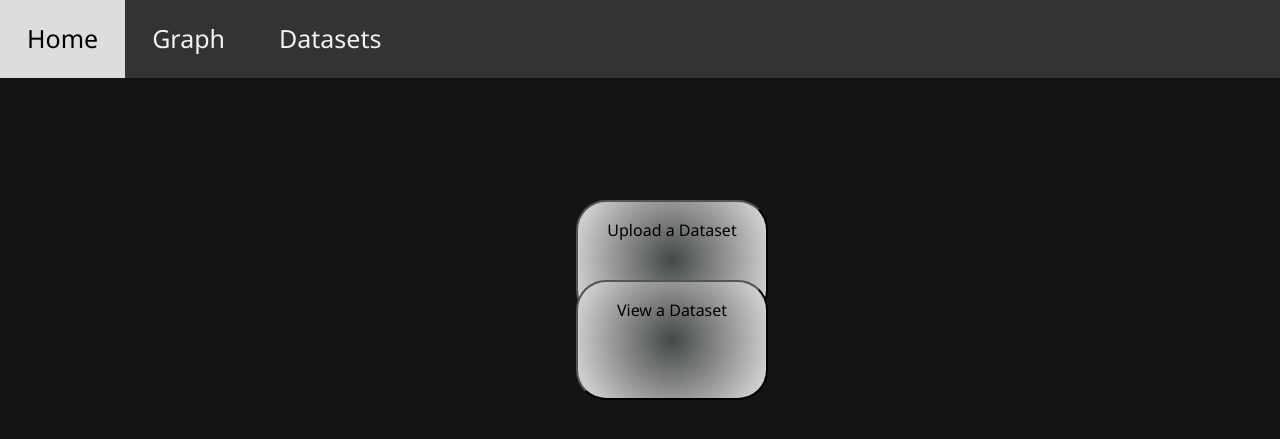
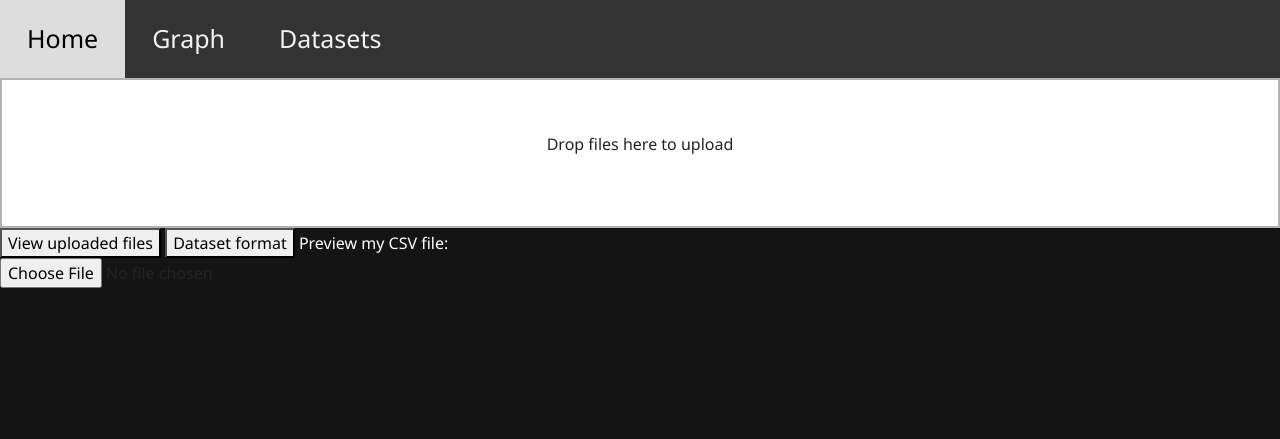
Before and after one commit to KiffBeatz/hamming-doe, a Django app: page /datasets/ in a window 1280 px wide. Shown: the top 439 px of the page. Run offline with Django 3.2, Linux system fonts and the light colour scheme; some libraries are stand-ins or nearby versions.

Commit message:
combined the datasets/upload and datasets/csv_view page

```diff
--- a/doe/doe_app/static/csv_view.css
+++ /dev/null
@@ -1,43 +0,0 @@
-table {
-    border-collapse: collapse;
-    border-radius: 5px;
-    box-shadow: 0 0 4px rgba(0, 0, 0, 0.25);
-    overflow: hidden;
-    font-family: "Quicksand", sans-serif;
-    font-weight: bold;
-    font-size: 14px;
-    margin-top: 10px;
-    margin-left: 10px;
-}
-
-.csvViewInput {
-    background: radial-gradient(circle, rgb(69, 73, 72) 0%, rgb(223, 223, 223) 100%);
-    background-position: center;
-    display: grid;
-    border-radius: 30px;
-    padding: 1em;
-}
-
-.csvViewForm {
-    margin-top: 10px;
-    margin-left: 10px;
-}
-
-th {
-    background: tblue;
-    color: black;
-    text-align: left;
-}
-
-th,
-td {
-    padding: 10px 20px;
-}
-
-tr:nth-child(odd) {
-	background: lightblue;
-}
-
-tr:nth-child(even) {
-    background: #eeeeee;
-}
--- a/doe/doe_app/static/dataset_style.css
+++ /dev/null
@@ -1,26 +0,0 @@
-.Upload {
-    left: 45%;
-    top: 25%;
-    height: 15%;
-    width: 15%;
-    background: radial-gradient(circle, rgb(69, 73, 72) 0%, rgb(223, 223, 223) 100%);
-    background-position: center;
-    display: grid;
-    position: absolute;
-    border-radius: 30px;
-    padding: 1em;
-    margin-bottom: 1em;
-}
-.CSV_View {
-    left: 45%;
-    top: 35%;
-    height: 15%;
-    width: 15%;
-    background: radial-gradient(circle, rgb(69, 73, 72) 0%, rgb(223, 223, 223) 100%);
-    background-position: center;
-    display: grid;
-    position: absolute;
-    border-radius: 30px;
-    padding: 1em;
-    margin-bottom: 1em;
-}
--- a/doe/doe_app/static/upload_style.css
+++ /dev/null
@@ -1,35 +0,0 @@
-.ViewFiles {
-    margin-left: auto;
-    margin-right: auto;
-    height: 30%;
-    width: 30%;
-    background: radial-gradient(circle, rgb(69, 73, 72) 0%, rgb(223, 223, 223) 100%);
-    display: grid;
-    margin-top: 20px;
-    border-radius: 30px;
-    padding: 1.5em;
-}
-
-.CSVFormat {
-  margin-left: auto;
-  margin-right: auto;
-  height: 30%;
-  width: 30%;
-  background: radial-gradient(circle, rgb(69, 73, 72) 0%, rgb(223, 223, 223) 100%);
-  display: grid;
-  margin-top: 20px;
-  border-radius: 30px;
-  padding: 1.5em;
-}
-
-.dz {
-		margin-left: auto;
-		margin-right: auto;
-		margin-top: 20px;
-		margin-bottom: 20px;
-		height: 200px;
-		width: 800px;
-		border-radius: 30px;
-    border: solid;
-		border-color: gray;
-}
--- a/doe/doe_app/templates/base.html
+++ b/doe/doe_app/templates/base.html
@@ -15,9 +15,7 @@
 		<script type="module" src="{% static 'csv_view.js' %}"></script>
     <!-- Custom CSS and JS-->
     <link rel="stylesheet" href="{% static 'base_style.css' %}">
-    <link rel="stylesheet" href="{% static 'upload_style.css' %}">
-    <link rel="stylesheet" href="{% static 'dataset_style.css' %}">
-		<link rel="stylesheet" href="{% static 'csv_view.css' %}">
+    <link rel="stylesheet" href="{% static 'datasets.css' %}">
 
     <title>{% block title %}Dynamic DOE{% endblock %}</title>
 </head>
--- a/doe/doe_app/templates/datasets.html
+++ b/doe/doe_app/templates/datasets.html
@@ -1,18 +1,31 @@
 {% extends "base.html" %}
 
-{% block title %}Datasets{% endblock %}
+{% block title %}Upload Datasets{% endblock %}
 
 {% block content %}
 
-<meta name="viewport" content="width=device-width, inital-scale=1">
-<button class="Upload" onclick="clickUpload()">Upload a Dataset</button>
-<button class="CSV_View" onclick="clickCSV_View()">View a Dataset</button>
+<form action="/datasets" class="dropzone dz">
+    {% csrf_token %}
+    <div class="fallback">
+        <input name="file" type="file" multiple />
+    </div>
+</form>
+<button class="ViewFiles" onclick="clickViewFiles()">View uploaded files</button>
+<button class="CSVFormat" onclick="CSVFormat()">Dataset format</button>
+<label class="l1" for="csvFileInput" style="color:rgba(255, 255, 255,
+1);">Preview my CSV file:</label><br>
+<form class="csvViewForm">
+    <input type="file" class="csvViewInput" id="csvFileInput" style="padding-bottom: 15px">
+</form>
+<form class="">
+    <table id="csvRoot"></table>
+</form>
 <script>
-    function clickUpload() {
-        location.href = "http://127.0.0.1:8000/datasets/upload"
+    function clickViewFiles() {
+        location.href = "http://127.0.0.1:8000/datasets/view"
     }
-    function clickCSV_View() {
-        location.href = "http://127.0.0.1:8000/datasets/csv_view"
+    function CSVFormat() {
+        location.href = "http://127.0.0.1:8000/datasets/format"
     }
 </script>
 {% endblock %}
--- a/doe/doe_app/urls.py
+++ b/doe/doe_app/urls.py
@@ -5,8 +5,6 @@ urlpatterns = [
     path('', views.home, name='home'),
     path('graph/', views.graph, name='graph'),
     path('datasets/', views.datasets, name='datasets'),
-    path('datasets/upload', views.upload, name='upload'),
-	path('datasets/csv_view', views.csv_view, name='csv_view'),
     path('datasets/view', views.view, name='view'),
     path('datasets/format', views.format, name='format'),
     #path('stores/<int:store_id>/',stores_views.detail),
--- a/doe/doe_app/views.py
+++ b/doe/doe_app/views.py
@@ -61,16 +61,10 @@ def graph(request):
 
     return render(request, "graph.html", context)
 
-def datasets(request):
-    return render(request, "datasets.html")
-
-def csv_view(request):
-    return render(request, "csv_view.html")
-
 def format(request):
     return render(request, "format.html")
 
-def upload(request):
+def datasets(request):
     if request.method == "POST":
         uploaded_file = request.FILES['file']
         dataset_name = uploaded_file.name.split(".")[0]
@@ -89,7 +83,7 @@ def upload(request):
             dataset_types = split[1]
             dataset_data = decoded.split('\n', 2)[2]
             Dataset.objects.create(name=dataset_name, headers=dataset_headers, types=dataset_types, data=dataset_data)
-    return render(request, "upload.html")
+    return render(request, "datasets.html")
 
 def view(request):
     dataset_names = []
```
Also changed, not shown: doe/doe_app/templates/csv_view.html (deleted, +0 -12 lines), doe/doe_app/templates/upload.html (deleted, +0 -23 lines).
